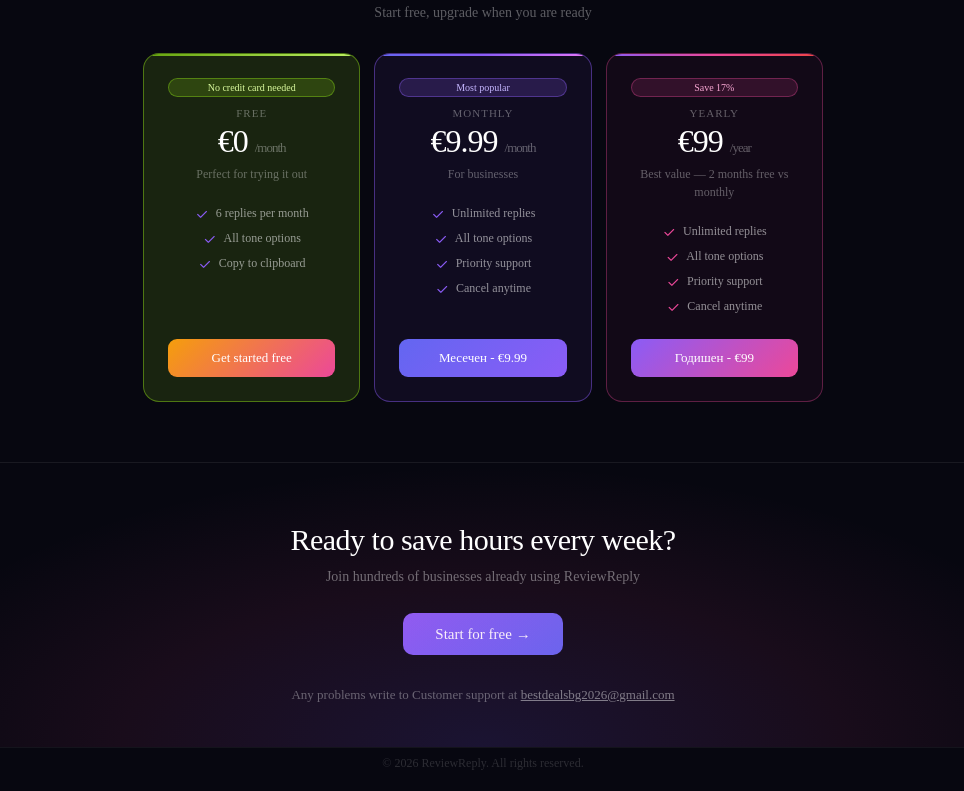
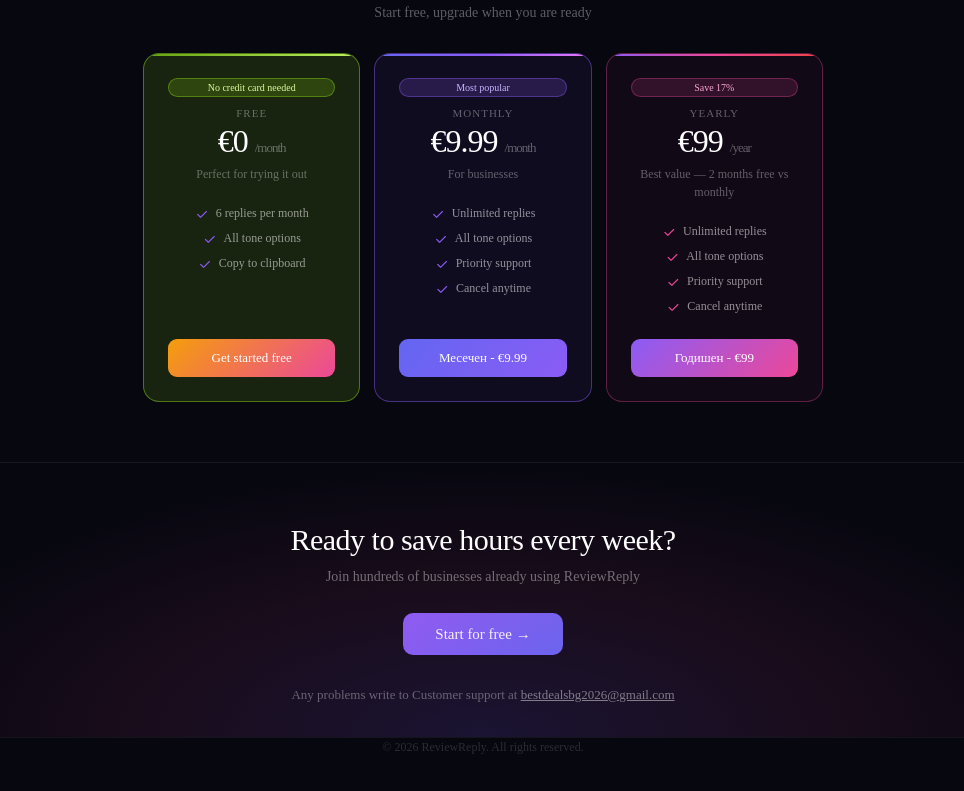
Before and after one commit to bestdealsbg2026-design/reviewreply, a website with bundled scripts: page index.html in a window 1280 px wide. Shown: the part 2036-2827 px from the top of the page, without its empty margins (157-1121 px from the left). Built offline with nearby package versions, Linux system fonts and the light colour scheme; no server answers.

Commit message:
tighten gap between support text and footer

```diff
--- a/index.html
+++ b/index.html
@@ -604,7 +604,7 @@
 
       .rr-cta {
         text-align: center;
-        padding: 60px 40px 16px;
+        padding: 60px 40px 6px;
         position: relative;
         overflow: hidden;
         border-top: 0.5px solid rgba(255, 255, 255, 0.07);
@@ -640,7 +640,7 @@
       }
       .rr-footer {
         text-align: center;
-        padding: 8px 20px 20px;
+        padding: 2px 20px 20px;
         border-top: 0.5px solid rgba(255, 255, 255, 0.05);
         font-size: 12px;
         color: rgba(255, 255, 255, 0.15);
```
Also changed, not shown: public/index.html (+2 -2 lines).
